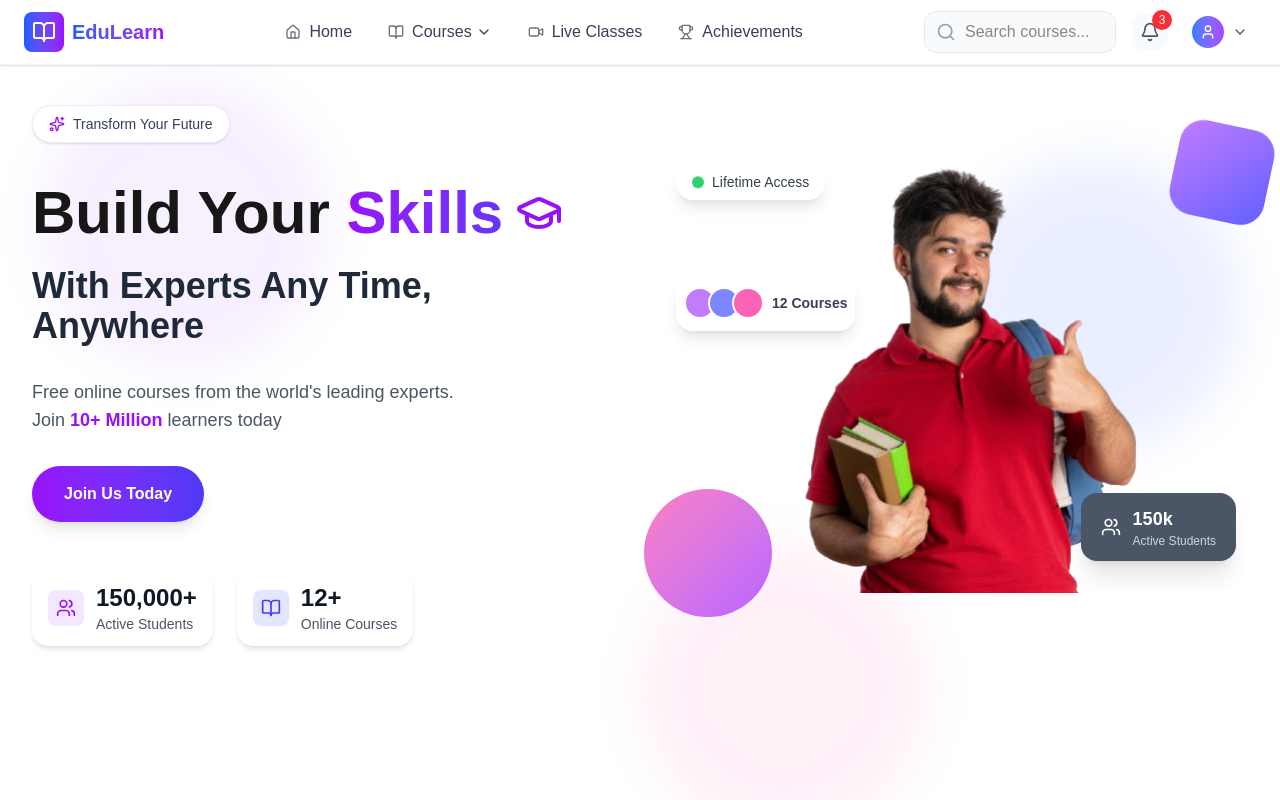
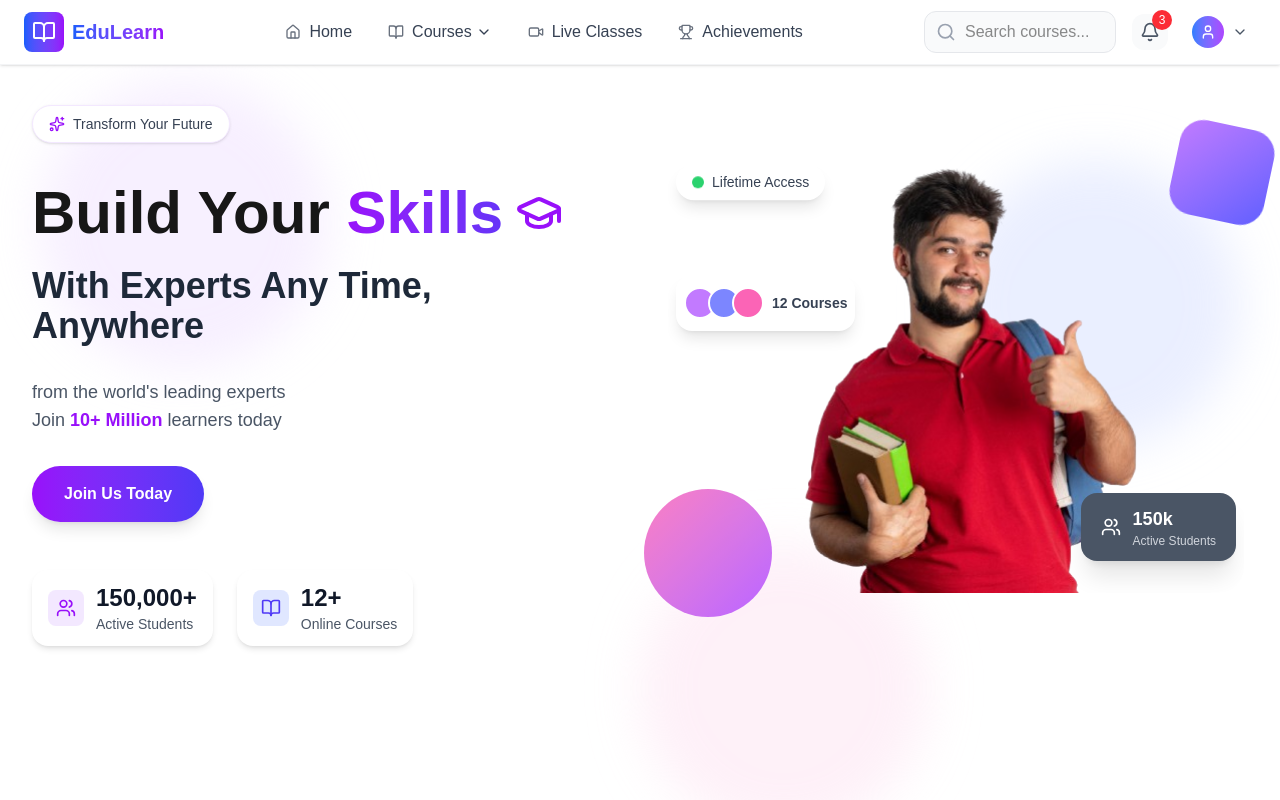
Before and after one commit to ammarShahab/edulearn-next-application, a Next.js app: page / in a window 1280 px wide. Shown: the top 800 px of the page. Built offline with nearby package versions, Linux system fonts and the light colour scheme.

Commit message:
design banner section

```diff
--- a/app/component/Hero.tsx
+++ b/app/component/Hero.tsx
@@ -72,7 +72,7 @@ export default function Hero() {
             </div>
 
             <p className="text-lg text-gray-600 max-w-xl">
-              Free online courses from the world's leading experts.
+              from the world&apos;s leading experts
               <br />
               Join{" "}
               <span className="font-bold text-purple-600">
```
